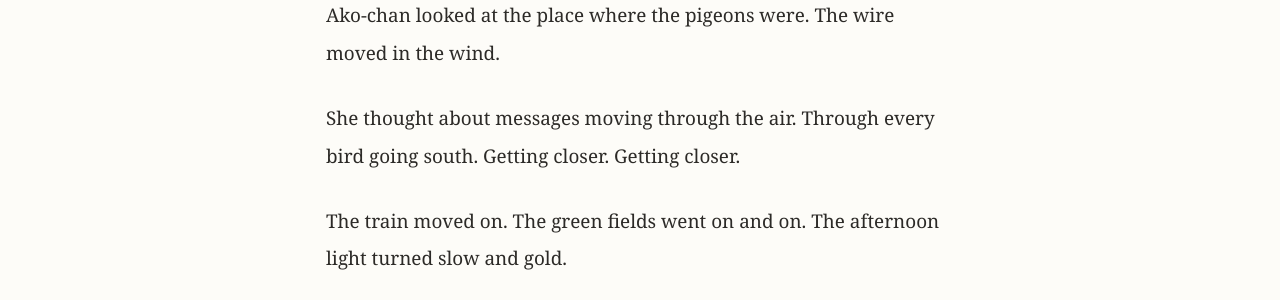
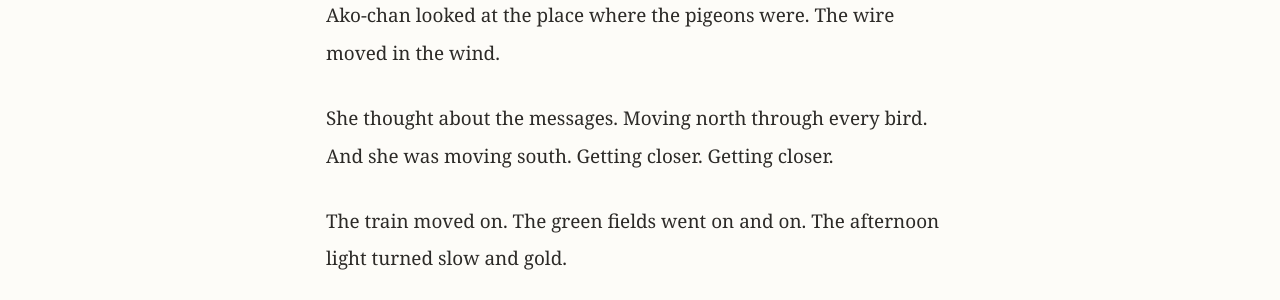
Before and after one commit to morisaki-yuichi/ako-chans-adventure, a Jekyll site: the page built from season1/chapter02/ep013.md, in a window 1280 px wide. Shown: the part 1316-1616 px from the top of the page. Built offline with Jekyll 4.4.1, drawn with Linux system fonts in a browser that asks for light colours.

Commit message:
Fix message direction in Ep13 — messages move north, Ako-chan moves south

```diff
--- a/season1/chapter02/ep013.md
+++ b/season1/chapter02/ep013.md
@@ -32,6 +32,6 @@ Two pigeons landed on a wire near the track. They sat for a moment. Then they fl
 
 Ako-chan looked at the place where the pigeons were. The wire moved in the wind.
 
-She thought about messages moving through the air. Through every bird going south. Getting closer. Getting closer.
+She thought about the messages. Moving north through every bird. And she was moving south. Getting closer. Getting closer.
 
 The train moved on. The green fields went on and on. The afternoon light turned slow and gold.
```
